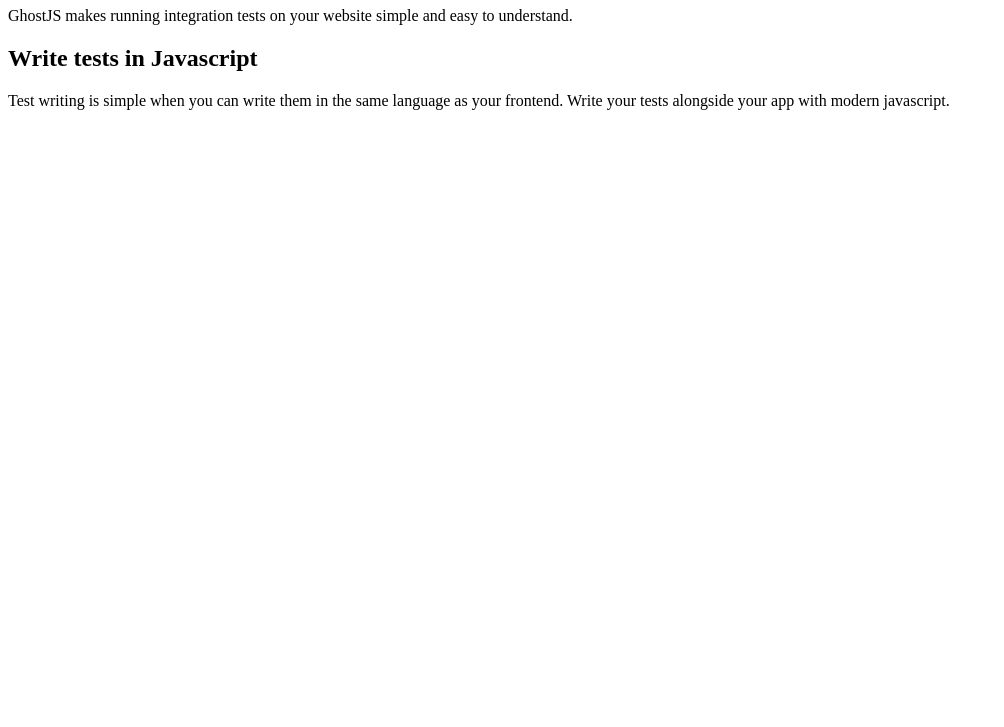
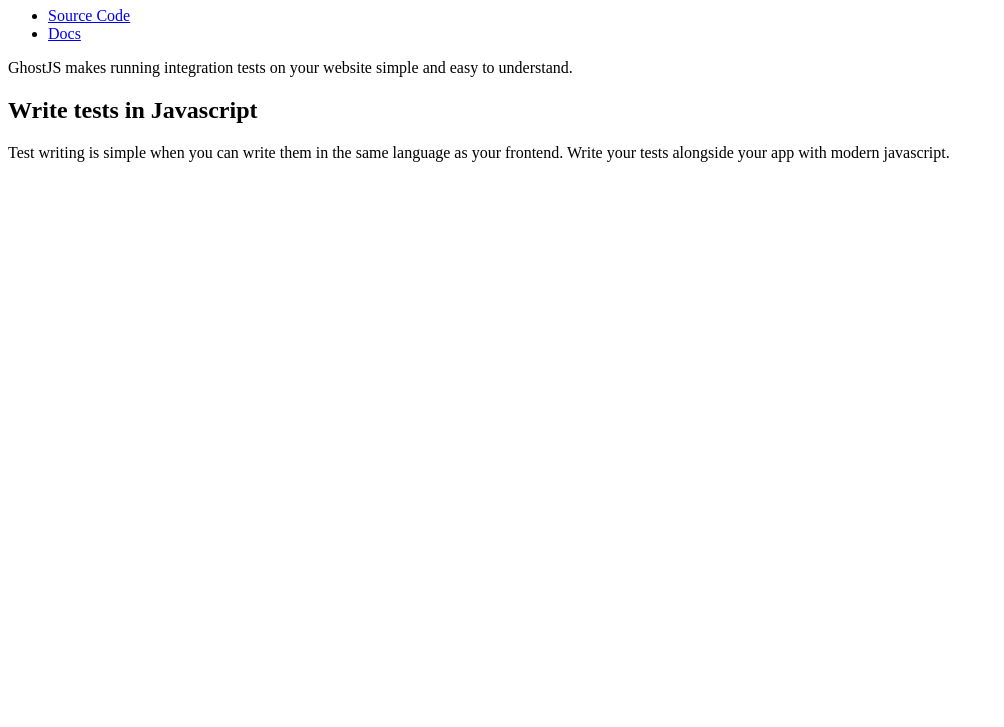
Before and after one commit to KevinGrandon/ghostjs, a website: page ghostjs-website/index.html in a window 1280 px wide. Shown: the part 73-800 px from the top of the page, without its empty margins (0-1004 px from the left). Drawn offline with Linux system fonts and the light colour scheme.

Commit message:
Add link to source.

```diff
--- a/ghostjs-website/index.html
+++ b/ghostjs-website/index.html
@@ -5,6 +5,12 @@
 </head>
 <body>
   <h1>GhostJS</h1>
+  <nav>
+    <ul>
+      <li><a href="https://github.com/KevinGrandon/ghostjs">Source Code</a></li>
+      <li><a href="docs.html">Docs</a></li>
+    </ul>
+  </nav>
   <p>GhostJS makes running integration tests on your website simple and easy to understand.</p>
   <h2>Write tests in Javascript</h2>
   <p>Test writing is simple when you can write them in the same language as your frontend. Write your tests alongside your app with modern javascript.</p>
```
Also changed, not shown: ghostjs-website/docs.html (added, +9 -0 lines).
